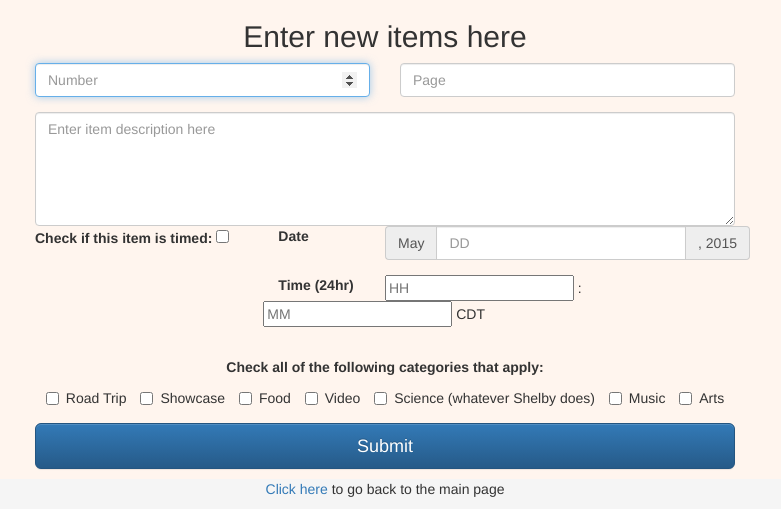
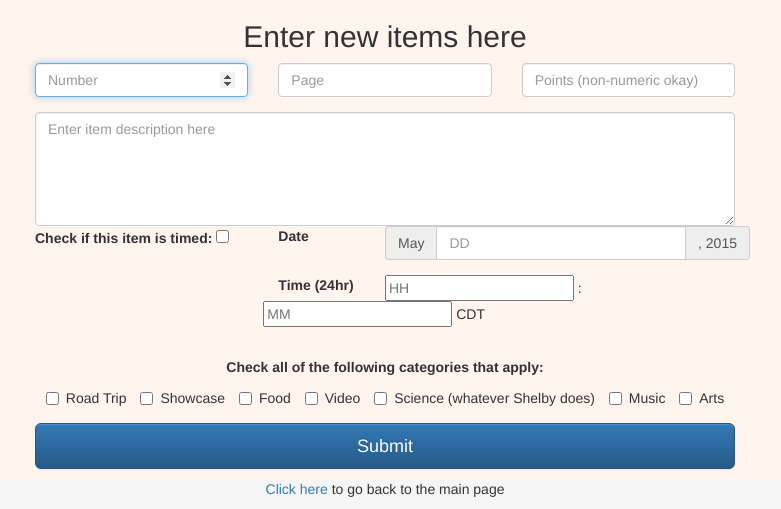
Before and after one commit to hallliu/scav_site, a Django app: page /scav_board/add_item/ in a window 1280 px wide. Shown: the top 509 px of the page, without its empty margins (255-1036 px from the left). Run offline with Django 3.2, Linux system fonts and the light colour scheme; some libraries are stand-ins or nearby versions.

Commit message:
added points to the item input

```diff
--- a/scav_board/templates/scav_board/add_item_page.html
+++ b/scav_board/templates/scav_board/add_item_page.html
@@ -15,11 +15,14 @@
     <form class="body-form" id="item-form" method="post" action="javascript:submit_fn();">
         <h2 class="custom-form-header">Enter new items here</h2>
         <div class="form-group row">
-            <div class="col-lg-6 col-md-6 col-sm-6">
+            <div class="col-lg-4 col-md-4 col-sm-4">
                 <input type="number" name="item-number" class="form-control" placeholder="Number" required autofocus>
             </div>
-            <div class="col-lg-6 col-md-6 col-sm-6">
+            <div class="col-lg-4 col-md-4 col-sm-4">
                 <input type="number" name="item-page" class="form-control" placeholder="Page" required autofocus>
+            </div>
+            <div class="col-lg-4 col-md-4 col-sm-4">
+                <input type="text" name="item-points" class="form-control" placeholder="Points (non-numeric okay)" required autofocus>
             </div>
         </div>
         <textarea rows="5" name="item-description" class="form-control" placeholder="Enter item description here" required autofocus></textarea>
--- a/scav_board/views.py
+++ b/scav_board/views.py
@@ -72,6 +72,7 @@ def add_item_view(request):
         'number': int(request.POST['item-number']),
         'page': int(request.POST['item-page']),
         'description': request.POST['item-description'],
+        'points': request.POST['item-points'],
     }
     if len(request.POST.get('exp-day', '')):
         day = request.POST['exp-day']
--- a/scav_site/settings.py
+++ b/scav_site/settings.py
@@ -66,6 +66,7 @@ DATABASES = {
         'USER': 'scav_server',
         'PASSWORD': 'penis',
         'HOST': 'localhost',
+        'OPTIONS': {'charset': 'utf8mb4'},
     }
 }
 
```
